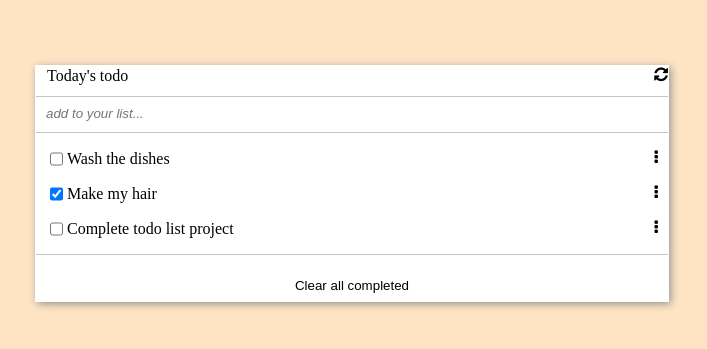
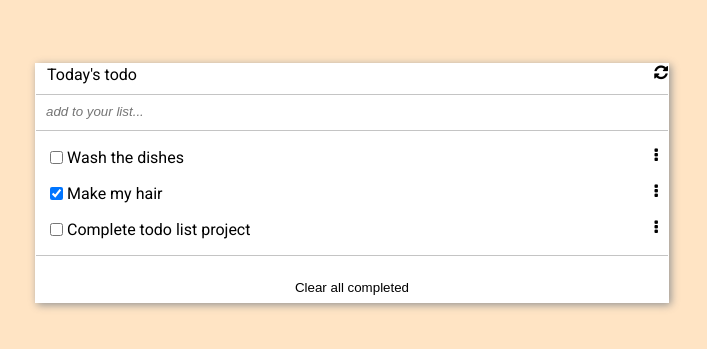
Before and after one commit to Christabelle143/Todo-List, a website built with webpack: page src/index.html in a window 1280 px wide. Shown: the part 225-574 px from the top of the page, without its empty margins (288-995 px from the left). Built offline with nearby package versions, Linux system fonts and the light colour scheme.

Commit message:
Fix linters errors

```diff
--- a/src/style.css
+++ b/src/style.css
@@ -4,31 +4,35 @@ body {
   align-items: center;
   justify-content: center;
   height: 100vh;
-    font-family: 'Roboto, sans-serif';
+  font-family: 'Roboto', sans-serif;
 }
+
 .todo-list {
   width: 50%;
   border: 1px solid #fff;
   background-color: #fff;
   box-shadow: 2px 2px 8px rgb(148, 148, 148);
 }
-  .title{
+
+.title {
   border-bottom: 1px solid rgb(196, 196, 196);
   width: 100%;
   height: 30px;
   display: flex;
   justify-content: space-between;
+}
 
-  }
 .title p {
   padding-left: 10px;
   margin: 1px;
 }
+
 .input-section {
   height: 35px;
   width: 100%;
   border-bottom: 1px solid rgb(196, 196, 196);
 }
+
 .todo-input {
   width: 90%;
   height: 90%;
```
Also changed, not shown: package.json (+8 -0 lines), src/index.js (+6 -6 lines), 1 other file. Lines whose indentation alone changed are shown as unchanged.
